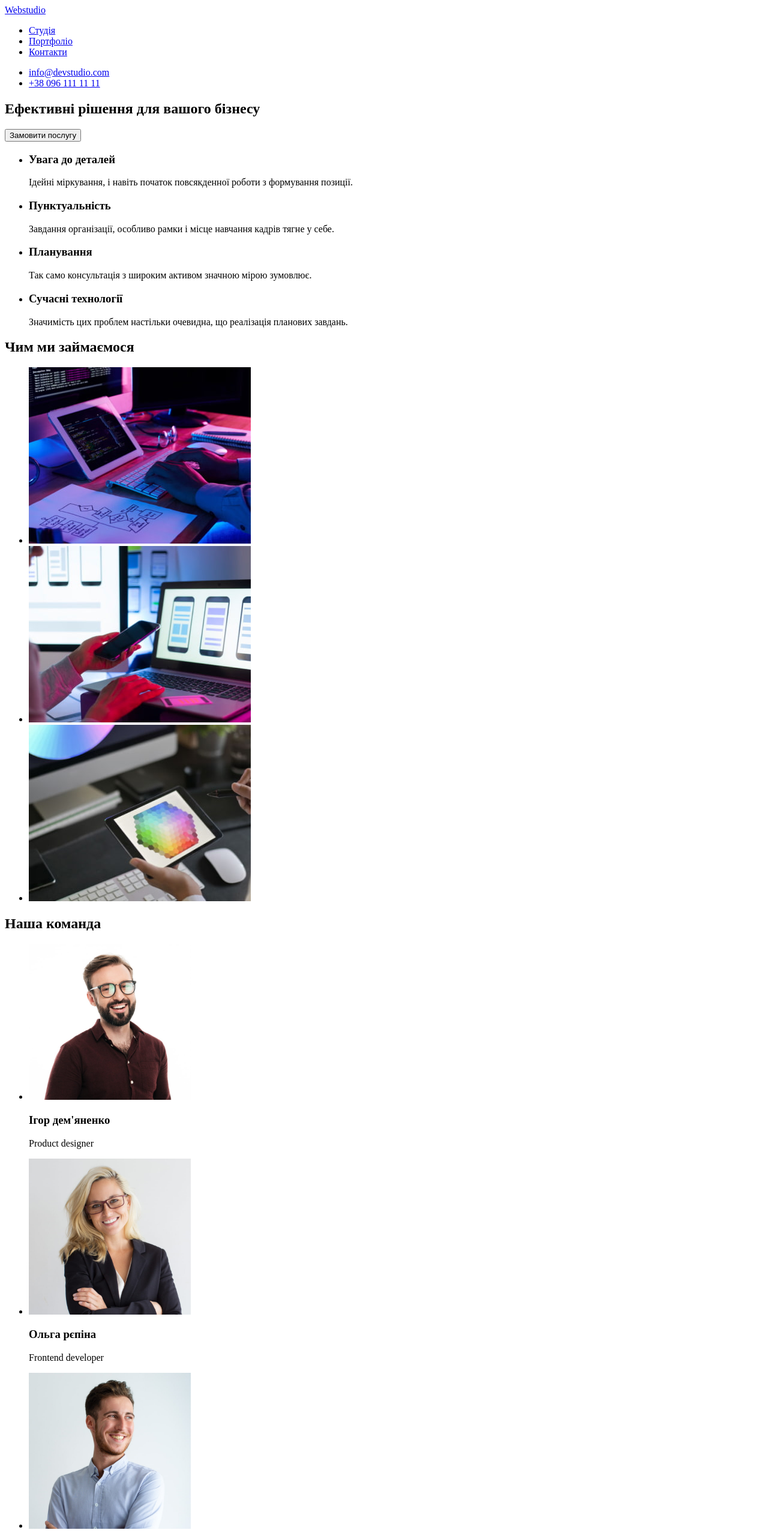
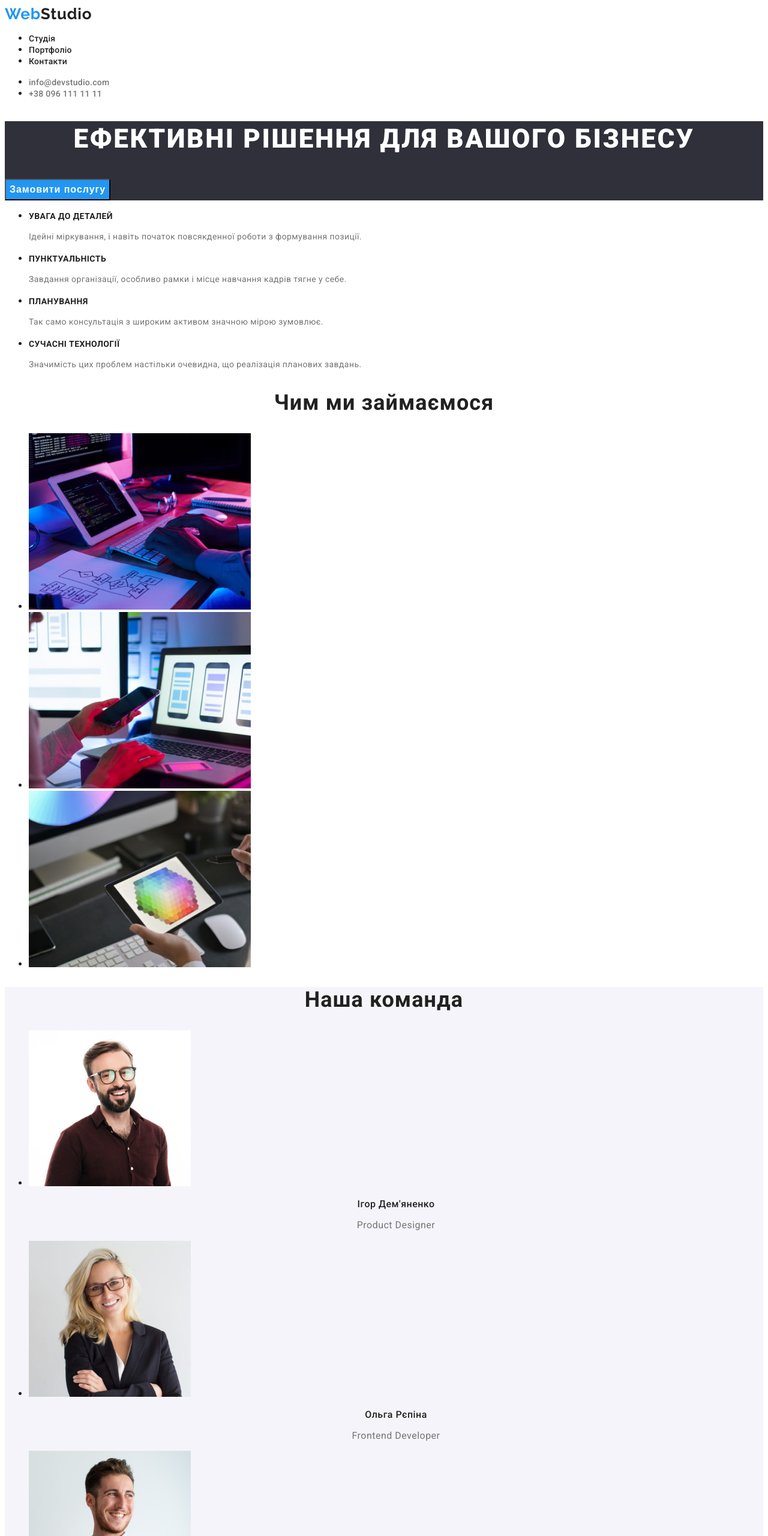
Before and after one commit to luftboud/goit-markup-hw-02, a plain HTML site: page index.html in a window 1280 px wide. Shown: the top 2560 px of the page at 60% size. Drawn offline with Linux system fonts and the light colour scheme.

Commit message:
have done more then a half of whole work
made a markup of portfolio.html. started adding styles

```diff
--- a/css/styles.css
+++ b/css/styles.css
@@ -0,0 +1,145 @@
+:root {
+  --brand-color: #2196f3;
+  --brand-background-color: #2f303a;
+}
+
+body {
+  font-family: "Roboto", sans-serif;
+  color: #212121;
+  background-color: #ffffff;
+}
+.logo {
+  color: #212121;
+  font-family: "Raleway", sans-serif;
+  font-style: normal;
+  text-decoration: none;
+  font-weight: 700;
+  font-size: 26px;
+  line-height: 1.17;
+  letter-spacing: 0.03em;
+}
+.logo .part-of-logo {
+  color: var(--brand-color);
+}
+.iteractive-element {
+  color: #212121;
+  text-decoration: none;
+  font-style: normal;
+  font-weight: 500;
+  font-size: 14px;
+  line-height: 1.14;
+  letter-spacing: 0.02em;
+}
+.contacts-header .contact {
+  color: #757575;
+  text-decoration: none;
+  font-style: normal;
+  font-weight: 500;
+  font-size: 14px;
+  line-height: 1.14;
+  letter-spacing: 0.02em;
+}
+
+.order-section {
+  background-color: var(--brand-background-color);
+}
+.order-section h1 {
+  color: #ffffff;
+  font-style: normal;
+  font-weight: 900;
+  font-size: 44px;
+  line-height: 1.36;
+  text-align: center;
+  letter-spacing: 0.06em;
+  text-transform: uppercase;
+}
+.order-section button {
+  background-color: var(--brand-color);
+  font-style: normal;
+  font-weight: 700;
+  font-size: 16px;
+  line-height: 1.87;
+  text-align: center;
+  letter-spacing: 0.06em;
+  color: #ffffff;
+}
+button {
+  cursor: pointer;
+}
+.benefits-section h3 {
+  font-style: normal;
+  font-weight: 700;
+  font-size: 14px;
+  line-height: 1.14;
+  letter-spacing: 0.03em;
+  text-transform: uppercase;
+}
+.benefits-section p {
+  color: #757575;
+  font-style: normal;
+  font-size: 14px;
+  line-height: 1.71;
+  letter-spacing: 0.03em;
+}
+.we-do-section h2 {
+  font-style: normal;
+  font-weight: 700;
+  font-size: 36px;
+  line-height: 1.17;
+  text-align: center;
+  letter-spacing: 0.03em;
+}
+.our-team-section {
+  background-color: #f5f4fa;
+}
+.our-team-section h2 {
+  font-style: normal;
+  font-weight: 700;
+  font-size: 36px;
+  line-height: 1.17;
+  text-align: center;
+  letter-spacing: 0.03em;
+}
+.our-team-section h3 {
+  font-style: normal;
+  font-weight: 500;
+  font-size: 16px;
+  line-height: 1.19;
+  text-align: center;
+  letter-spacing: 0.03em;
+}
+.our-team-section p {
+  font-style: normal;
+  font-size: 16px;
+  line-height: 1.19;
+  text-align: center;
+  letter-spacing: 0.03em;
+  color: #757575;
+}
+.contacts-footer .contact {
+  color: rgba(255, 255, 255, 0.6);
+  text-decoration: none;
+}
+.footer {
+  background-color: var(--brand-background-color);
+}
+footer .logo {
+  color: #ffffff;
+}
+.footer p {
+  font-style: normal;
+  font-weight: 400;
+  font-size: 14px;
+  line-height: 1.71;
+  letter-spacing: 0.03em;
+  color: #FFFFFF;
+}
+.footer .contact {
+  font-style: normal;
+}
+.iteractive-element:hover,
+.contact:hover,
+.iteractive-element:focus,
+.contact:focus {
+  color: var(--brand-color);
+}
--- a/index.html
+++ b/index.html
@@ -4,54 +4,78 @@
     <meta charset="UTF-8" />
     <meta http-equiv="X-UA-Compatible" content="IE=edge" />
     <meta name="viewport" content="width=device-width, initial-scale=1.0" />
+    <link rel="preconnect" href="https://fonts.googleapis.com" />
+    <link rel="preconnect" href="https://fonts.gstatic.com" crossorigin />
+    <link
+      href="https://fonts.googleapis.com/css2?family=Raleway:wght@700&family=Roboto:wght@400;500;700;900&display=swap"
+      rel="stylesheet"
+    />
+    <link rel="stylesheet" href="./css/styles.css" />
     <title>WebStudio</title>
   </head>
   <body>
     <header>
-      <a href="./index.html">Webstudio</a>
+      <a href="./index.html" class="logo"
+        ><span class="part-of-logo">Web</span>Studio</a
+      >
       <nav>
         <ul>
-          <li><a href="./index.html">Студія</a></li>
-          <li><a href="#">Портфоліо</a></li>
-          <li><a href="#">Контакти</a></li>
+          <li><a href="./index.html" class="iteractive-element">Студія</a></li>
+          <li>
+            <a href="./portfolio.html" class="iteractive-element">Портфоліо</a>
+          </li>
+          <li><a href="#" class="iteractive-element">Контакти</a></li>
         </ul>
       </nav>
-      <ul>
+      <ul class="contacts-header">
         <li>
-          <a href="mailto:info@devstudio.com">info@devstudio.com</a>
+          <a href="mailto:info@devstudio.com" class="contact"
+            >info@devstudio.com</a
+          >
         </li>
         <li>
-          <a href="tel:+380961111111">+38 096 111 11 11</a>
+          <a href="tel:+380961111111" class="contact">+38 096 111 11 11</a>
         </li>
       </ul>
     </header>
     <main>
-      <section>
+      <section class="order-section">
         <h1>Ефективні рішення для вашого бізнесу</h1>
         <button type="button">Замовити послугу</button>
       </section>
-      <section>
+      <section class="benefits-section">
         <!-- переваги -->
         <ul>
           <li>
             <h3>Увага до деталей</h3>
-            <p>Ідейні міркування, і навіть початок повсякденної роботи з формування позиції.</p>
+            <p>
+              Ідейні міркування, і навіть початок повсякденної роботи з
+              формування позиції.
+            </p>
           </li>
           <li>
             <h3>Пунктуальність</h3>
-            <p>Завдання організації, особливо рамки і місце навчання кадрів тягне у себе.</p>
+            <p>
+              Завдання організації, особливо рамки і місце навчання кадрів тягне
+              у себе.
+            </p>
           </li>
           <li>
             <h3>Планування</h3>
-            <p>Так само консультація з широким активом значною мірою зумовлює.</p>
+            <p>
+              Так само консультація з широким активом значною мірою зумовлює.
+            </p>
           </li>
           <li>
             <h3>Сучасні технології</h3>
-            <p>Значимість цих проблем настільки очевидна, що реалізація планових завдань.</p>
+            <p>
+              Значимість цих проблем настільки очевидна, що реалізація планових
+              завдань.
+            </p>
           </li>
         </ul>
       </section>
-      <section>
+      <section class="we-do-section">
         <h2>Чим ми займаємося</h2>
         <ul>
           <li>
@@ -80,7 +104,7 @@
           </li>
         </ul>
       </section>
-      <section>
+      <section class="our-team-section">
         <h2>Наша команда</h2>
         <ul>
           <li>
@@ -90,8 +114,8 @@
               width="270"
               height="260"
             />
-            <h3>Ігор дем'яненко</h3>
-            <p>Product designer</p>
+            <h3>Ігор Дем'яненко</h3>
+            <p>Product Designer</p>
           </li>
           <li>
             <img
@@ -100,8 +124,8 @@
               width="270"
               height="260"
             />
-            <h3>Ольга рєпіна</h3>
-            <p>Frontend developer</p>
+            <h3>Ольга Рєпіна</h3>
+            <p>Frontend Developer</p>
           </li>
           <li>
             <img
@@ -110,7 +134,7 @@
               width="270"
               height="260"
             />
-            <h3>Микола тарасов</h3>
+            <h3>Микола Тарасов</h3>
             <p>Marketing</p>
           </li>
           <li>
@@ -120,19 +144,27 @@
               width="270"
               height="260"
             />
-            <h3>Михайло єрмаков</h3>
-            <p>Ui designer</p>
+            <h3>Михайло Єрмаков</h3>
+            <p>UI Designer</p>
           </li>
         </ul>
       </section>
     </main>
-    <footer>
-      <a href="./index.html">Webstudio</a>
+    <footer class="footer">
+      <a href="./index.html" class="logo"
+        ><span class="part-of-logo">Web</span>Studio</a
+      >
       <address>
-        <p>м. київ, пр-т лесі українки, 26</p>
-        <ul>
-          <li><a href="mailto:info@devstudio.com">info@devstudio.com</a></li>
-          <li><a href="tel:+380961111111">+38 096 111 11 11</a></li>
+        <p>м. Київ, пр-т Лесі Українки, 26</p>
+        <ul class="contacts-footer">
+          <li>
+            <a href="mailto:info@devstudio.com" class="contact"
+              >info@devstudio.com</a
+            >
+          </li>
+          <li>
+            <a href="tel:+380961111111" class="contact">+38 096 111 11 11</a>
+          </li>
         </ul>
       </address>
     </footer>
```
Also changed, not shown: portfolio.html (+159 -8 lines), images/project-photo-1.jpg (added), images/project-photo-2.jpg (added), images/project-photo-3.jpg (added), images/project-photo-4.jpg (added), images/project-photo-5.jpg (added), images/project-photo-6.jpg (added), images/project-photo-7.jpg (added), images/project-photo-8.jpg (added), images/project-photo-9.jpg (added).
